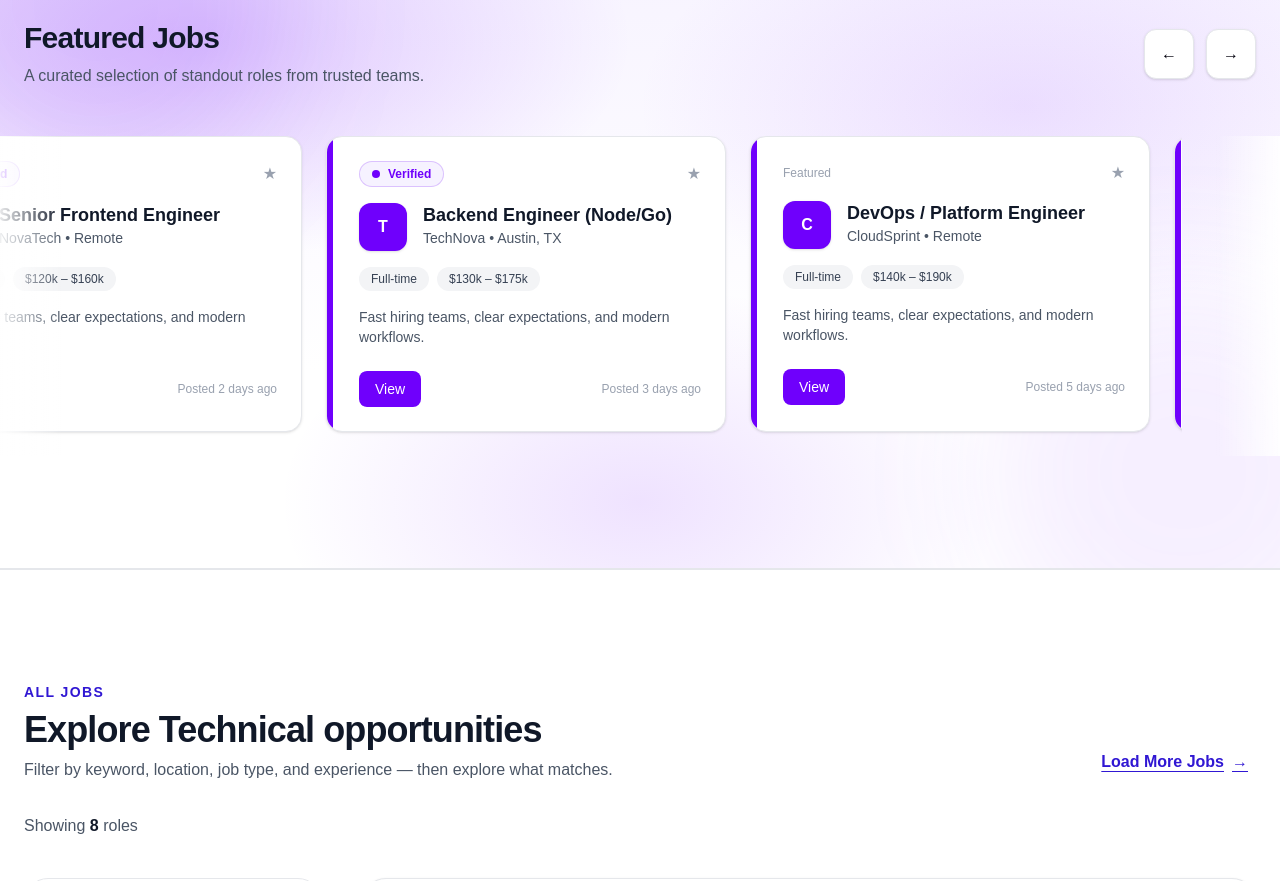
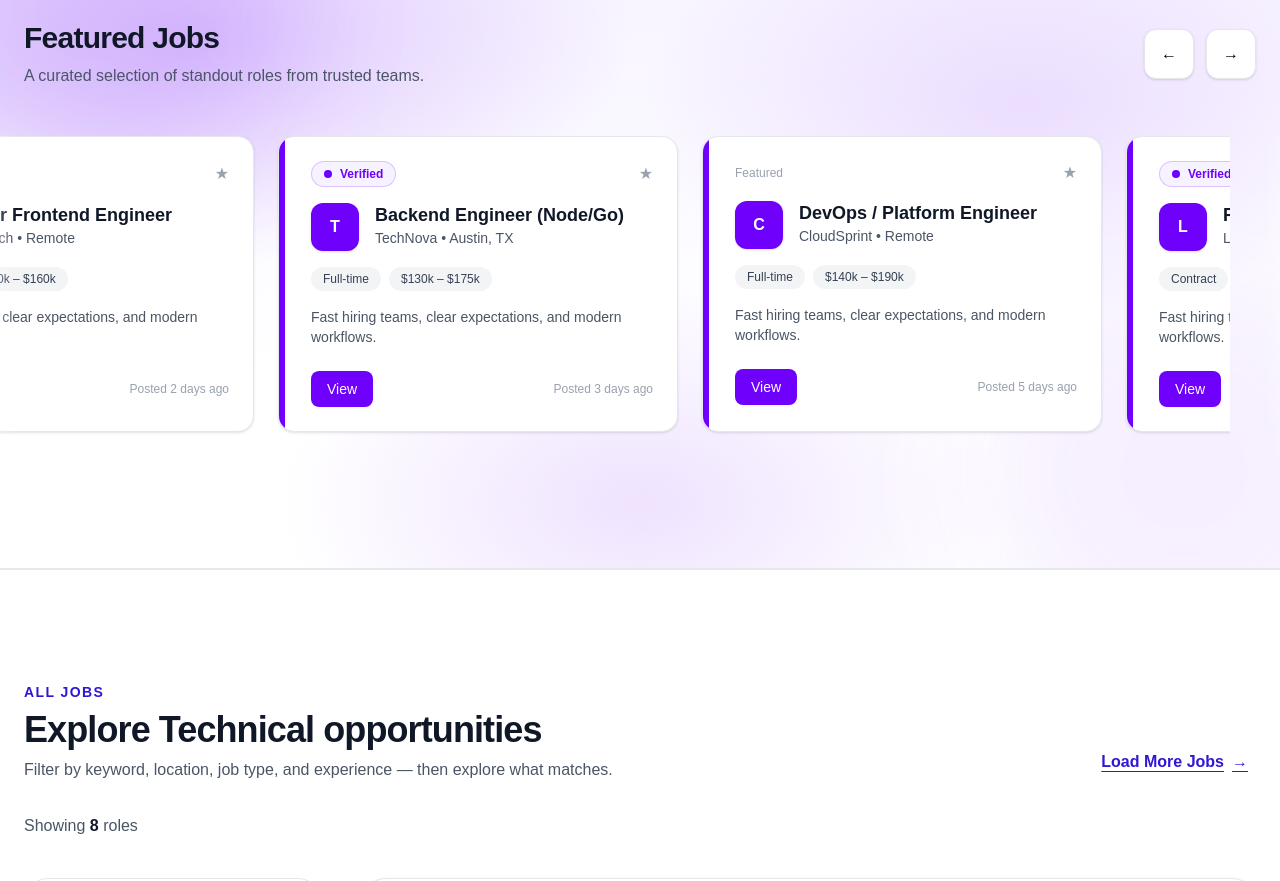
Before and after one commit to adebisidolapo/technicaljobboard, a Next.js app in the folder jobboard/: page / in a window 1280 px wide. Shown: the part 1200-2081 px from the top of the page. Built offline with nearby package versions, Linux system fonts and the light colour scheme.

Commit message:
update ui

```diff
--- a/jobboard/app/page.tsx
+++ b/jobboard/app/page.tsx
@@ -442,9 +442,9 @@ const CATEGORIES = [
       </div>
     </div>
 
-{/* Carousel (FULL BLEED) */}
-<div className="relative w-screen left-1/2 right-1/2 -ml-[50vw] -mr-[50vw]">
-  {/* Edge fades */}
+{/* Carousel (TRUE FULL WIDTH) */}
+<div className="relative -mx-6 md:-mx-12">
+  {/* Soft edge fades */}
   <div className="pointer-events-none absolute top-0 left-0 h-full w-10 md:w-16 bg-gradient-to-r from-white/90 to-transparent z-10" />
   <div className="pointer-events-none absolute top-0 right-0 h-full w-10 md:w-16 bg-gradient-to-l from-white/90 to-transparent z-10" />
 
```
